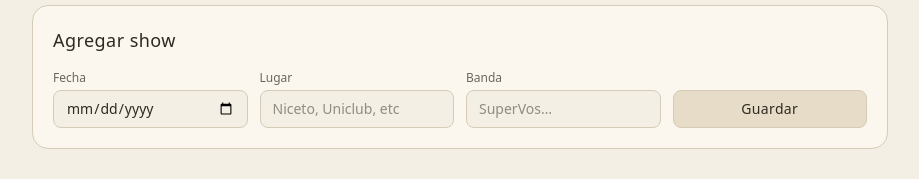
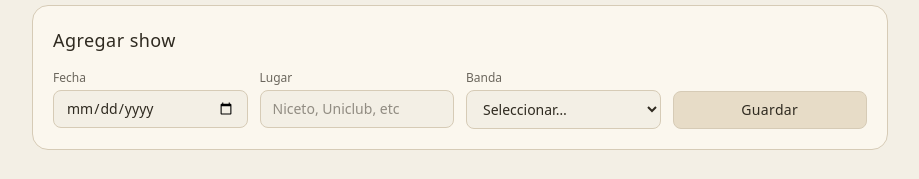
Before and after one commit to mdtrunzo/show-tracker, a Next.js app: page / in a window 1280 px wide. Shown: the part 275-454 px from the top of the page, without its empty margins (180-1099 px from the left). Built offline with nearby package versions, Linux system fonts and the light colour scheme; no server answers; the database is empty.

Commit message:
dropdown options

```diff
--- a/app/components/Stats.tsx
+++ b/app/components/Stats.tsx
@@ -26,17 +26,25 @@ const MONTH_NAMES = [
 ]
 
 export default function Stats({ rows, year }: { rows: ShowRow[]; year: number }) {
+  const monthsToShow = useMemo(() => {
+    const now = new Date()
+    const currentYear = now.getFullYear()
+    if (year < currentYear) return 12
+    if (year === currentYear) return now.getMonth() + 1
+    return 0
+  }, [year])
+
   const monthlyData = useMemo(() => {
     const counts = new Array(12).fill(0)
     rows.forEach((r) => {
       const month = new Date(r.show_date + 'T00:00:00').getMonth()
       counts[month]++
     })
-    return MONTH_NAMES.map((name, i) => ({
+    return MONTH_NAMES.slice(0, monthsToShow).map((name, i) => ({
       mes: name,
       shows: counts[i],
     }))
-  }, [rows])
+  }, [rows, monthsToShow])
 
   const cumulativeData = useMemo(() => {
     let acc = 0
@@ -59,7 +67,8 @@ export default function Stats({ rows, year }: { rows: ShowRow[]; year: number })
   const topBands = useMemo(() => {
     const map: Record<string, number> = {}
     rows.forEach((r) => {
-      map[r.band] = (map[r.band] || 0) + 1
+      const name = r.band === 'Supervos' ? 'SuperVos' : r.band
+      map[name] = (map[name] || 0) + 1
     })
     return Object.entries(map)
       .sort((a, b) => b[1] - a[1])
@@ -80,7 +89,7 @@ export default function Stats({ rows, year }: { rows: ShowRow[]; year: number })
   }, [rows, year])
 
   const uniqueVenues = useMemo(() => new Set(rows.map((r) => r.venue)).size, [rows])
-  const uniqueBands = useMemo(() => new Set(rows.map((r) => r.band)).size, [rows])
+  const uniqueBands = useMemo(() => new Set(rows.map((r) => r.band === 'Supervos' ? 'SuperVos' : r.band)).size, [rows])
 
   if (rows.length === 0) {
     return (
--- a/app/page.tsx
+++ b/app/page.tsx
@@ -14,10 +14,11 @@ type ShowRow = {
 
 export default function Home() {
   const [mounted, setMounted] = useState(false)
-  const [year, setYear] = useState<number>(new Date().getFullYear())
+  const [year, setYear] = useState<number>(0)
   const [date, setDate] = useState<string>('')
   const [venue, setVenue] = useState<string>('')
   const [band, setBand] = useState<string>('')
+  const [customBand, setCustomBand] = useState<string>('')
   const [rows, setRows] = useState<ShowRow[]>([])
   const [loading, setLoading] = useState(true)
   const [saving, setSaving] = useState(false)
@@ -54,7 +55,7 @@ export default function Home() {
   }
 
   useEffect(() => {
-    loadShows(year)
+    if (year > 0) loadShows(year)
   }, [year])
 
   const total = rows.length
@@ -69,7 +70,8 @@ export default function Home() {
     e.preventDefault()
     setError(null)
 
-    if (!date || !venue.trim() || !band.trim()) {
+    const finalBand = band === 'Otra' ? customBand.trim() : band
+    if (!date || !venue.trim() || !finalBand) {
       setError('Te falta completar algo (fecha / lugar / banda).')
       return
     }
@@ -83,7 +85,7 @@ export default function Home() {
         body: JSON.stringify({
           show_date: date,
           venue: venue.trim(),
-          band: band.trim(),
+          band: finalBand,
         }),
       })
 
@@ -97,6 +99,7 @@ export default function Home() {
       setDate('')
       setVenue('')
       setBand('')
+      setCustomBand('')
 
       const insertedYear = yearOf(date)
       if (insertedYear !== year) setYear(insertedYear)
@@ -129,7 +132,7 @@ export default function Home() {
   }
 
   return !mounted || loading || saving ? (
-    <div className="flex items-center justify-center mt-60 gap-2">
+    <div className="flex items-center justify-center mt-60 gap-2" suppressHydrationWarning>
       <Image src="/loader2.gif" alt="Loading" width={400} height={400} />
     </div>
   ) : (
@@ -202,14 +205,14 @@ export default function Home() {
         <section className="mb-8 rounded-2xl border border-[#d6cbb6] bg-[#fbf7ee] p-5">
           <h2 className="text-lg tracking-wide">Agregar show</h2>
 
-          <form onSubmit={onSubmit} className="mt-4 grid gap-3 md:grid-cols-4">
+          <form onSubmit={onSubmit} className="mt-4 grid gap-3 md:grid-cols-4 overflow-hidden">
             <div className="md:col-span-1 min-w-0">
               <label className="block text-xs opacity-70 mb-1">Fecha</label>
               <input
                 type="date"
                 value={date}
                 onChange={(e) => setDate(e.target.value)}
-                className="block w-full min-w-0 rounded-lg border border-[#d6cbb6] bg-[#f3efe5] px-3 py-2 text-sm"
+                className="block w-full min-w-0 max-w-full rounded-lg border border-[#d6cbb6] bg-[#f3efe5] px-3 py-2 text-sm"
               />
             </div>
 
@@ -225,12 +228,29 @@ export default function Home() {
 
             <div className="md:col-span-1">
               <label className="block text-xs opacity-70 mb-1">Banda</label>
-              <input
+              <select
                 value={band}
-                onChange={(e) => setBand(e.target.value)}
-                placeholder="SuperVos…"
+                onChange={(e) => {
+                  setBand(e.target.value)
+                  if (e.target.value !== 'Otra') setCustomBand('')
+                }}
                 className="w-full rounded-lg border border-[#d6cbb6] bg-[#f3efe5] px-3 py-2 text-sm"
-              />
+              >
+                <option value="">Seleccionar…</option>
+                <option value="SuperVos">SuperVos</option>
+                <option value="Revolvers">Revolvers</option>
+                <option value="Diego Souto">Diego Souto</option>
+                <option value="Abril Sosa">Abril Sosa</option>
+                <option value="Otra">Otra</option>
+              </select>
+              {band === 'Otra' && (
+                <input
+                  value={customBand}
+                  onChange={(e) => setCustomBand(e.target.value)}
+                  placeholder="Nombre de la banda…"
+                  className="w-full rounded-lg border border-[#d6cbb6] bg-[#f3efe5] px-3 py-2 text-sm mt-2"
+                />
+              )}
             </div>
 
             <div className="md:col-span-1 flex items-end">
@@ -284,7 +304,7 @@ export default function Home() {
                       {formatLatamDate(r.show_date)}
                     </td>
                     <td className="py-2 pr-3">{r.venue}</td>
-                    <td className="py-2 pr-3">{r.band}</td>
+                    <td className="py-2 pr-3">{r.band === 'Supervos' ? 'SuperVos' : r.band}</td>
                     <td className="py-2 pr-3 text-right">
                       <button
                         onClick={() => remove(r.id)}
```
